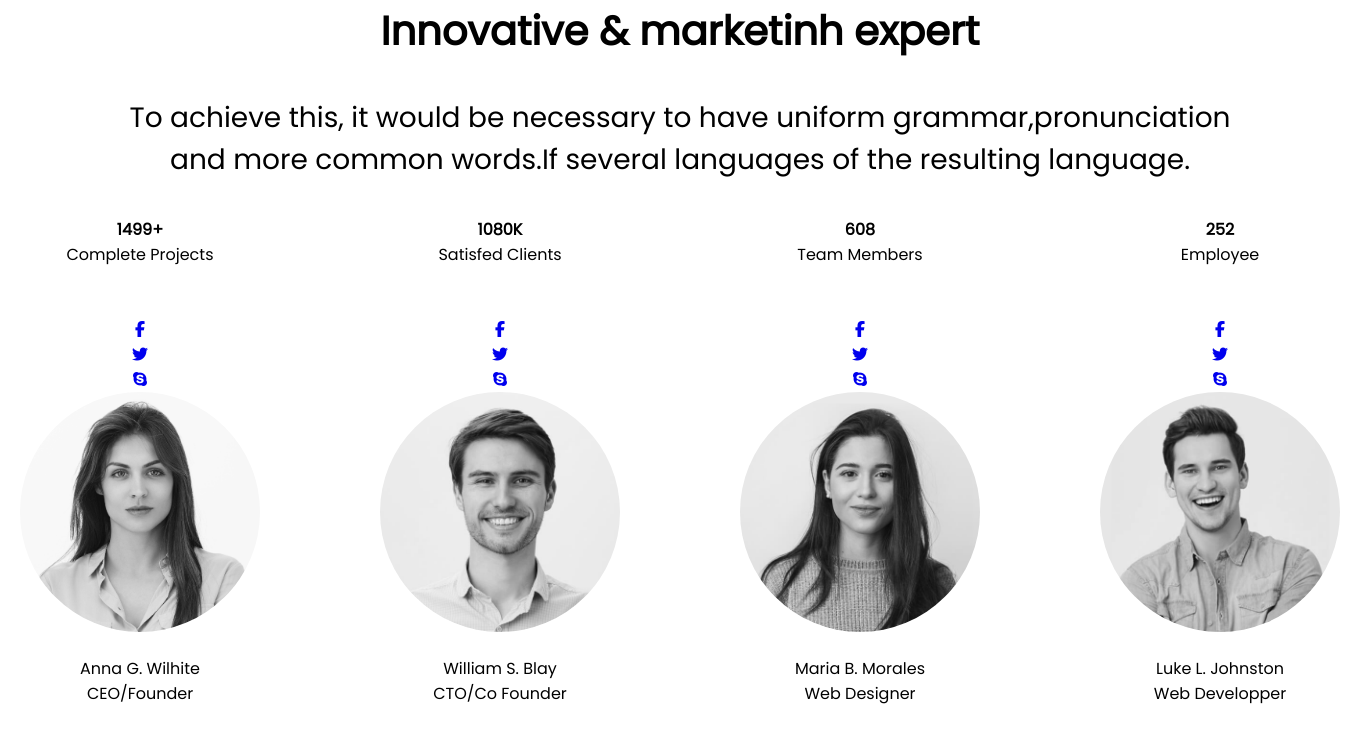
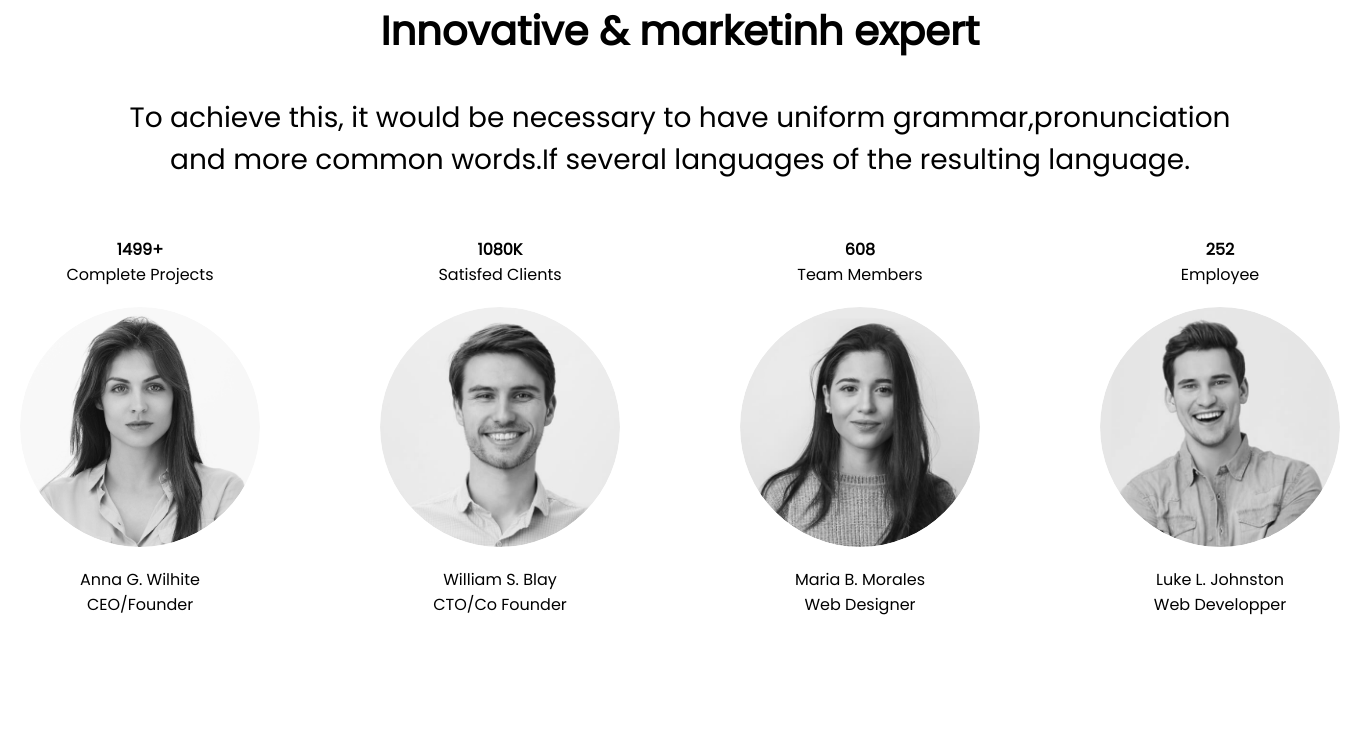
Before and after one commit to KrouriB/kucra, a PHP site: page / in a window 1360 px wide. Shown: the part 2459-3200 px from the top of the page. Run offline with PHP 8.4, Linux system fonts and the light colour scheme; some libraries are stand-ins or nearby versions.

Commit message:
CSS:espacement des élement de maniere a ne pas géner l'animation+modification du a changement HTML et replacement des element pour l'animation

```diff
--- a/style.css
+++ b/style.css
@@ -231,7 +231,6 @@
 #n4 > div{
     display: flex;
     flex-direction: column;
-    gap: 50px;
 }
 
 #n4 > h3{
@@ -246,6 +245,10 @@
     text-align: center;
 }
 
+#n4 > div{
+    padding-top: 20px;
+}
+
 .infodyna{
     display: flex;
     flex-direction: row;
@@ -254,35 +257,31 @@
     gap: 120px;
 }
 
-.infodyna > div > *{
+#chiffre{
+    padding-bottom: 20px;
+}
+
+.infodyna > .infochiffre, .infodyna > div > figure{
     width: 240px;
     display: flex;
     flex-direction: column;
     align-items: center;
 }
 
-#perso > div{
-    position: relative;
+.nom_prenom , .role{
+    text-align: center;
 }
 
-.ico{
-    position: absolute;
-    /* overflow: hidden; */
-    z-index: 3;
-    left: -180px;
-    top : -80px;
+.nom_prenom{
+    padding-top: 20px;
 }
 
-#perso>div:hover .ico {
-    left: -40px;
-    top: 0px;
-    gap: 20px;
-}
+/* portrait et icone reseau + position */
 
-.ico > .fa-brands{
-    width: 36px;
-    height: 36px;
-    font-size: 24px;
+#perso > figure > .fa-brands{
+    width: 27px;
+    height: 27px;
+    font-size: 18px;
     color: black;
     left: -120px;
     background-color: white;
@@ -291,18 +290,64 @@
     justify-content: center;
     align-content: center;
     flex-wrap: wrap;
-    transition: all .2s;
 }
-
+.icores{
+    position: absolute;
+    z-index: 3;
+    left: -8px;
+    width: 30px;
+    height: 30px;
+    font-size: 20px;
+    color: black;
+    left: -120px;
+    background-color: white;
+    border-radius: 50%;
+    display: flex;
+    justify-content: center;
+    align-content: center;
+    flex-wrap: wrap;
+    transition: all .8s;
+}
+.fa-facebook-f{
+    top: -90px;
+}
+.fa-twitter{
+    top: -45px;
+}
+.fa-skype{
+    top: 0px;
+}
+#perso > div > figure{
+    position: relative;
+    width: 240px;
+    border-radius: 50%;
+    overflow: hidden;
+}
 .imgperso{
     width: 240px;
     border-radius: 50%;
     filter: grayscale(100%);
-    transition: 0.2s;
-    margin-bottom: 24px;
+    transition: all .6s;
     z-index: 2;
 }
-.imgperso:hover{
+
+/* annimation hover */
+
+#perso>div:hover .icores{
+    left: 24px;
+    animation: 3s;
+}
+#perso>div:hover .fa-facebook-f{
+    top: 60px;
+}
+#perso>div:hover .fa-twitter{
+    top: 105px;
+}
+#perso>div:hover .fa-skype{
+    top: 150px;
+}
+#perso > div:hover .imgperso{
     transform: scale(1.1);
     filter: none;
+    animation: 2s;
 }
```
